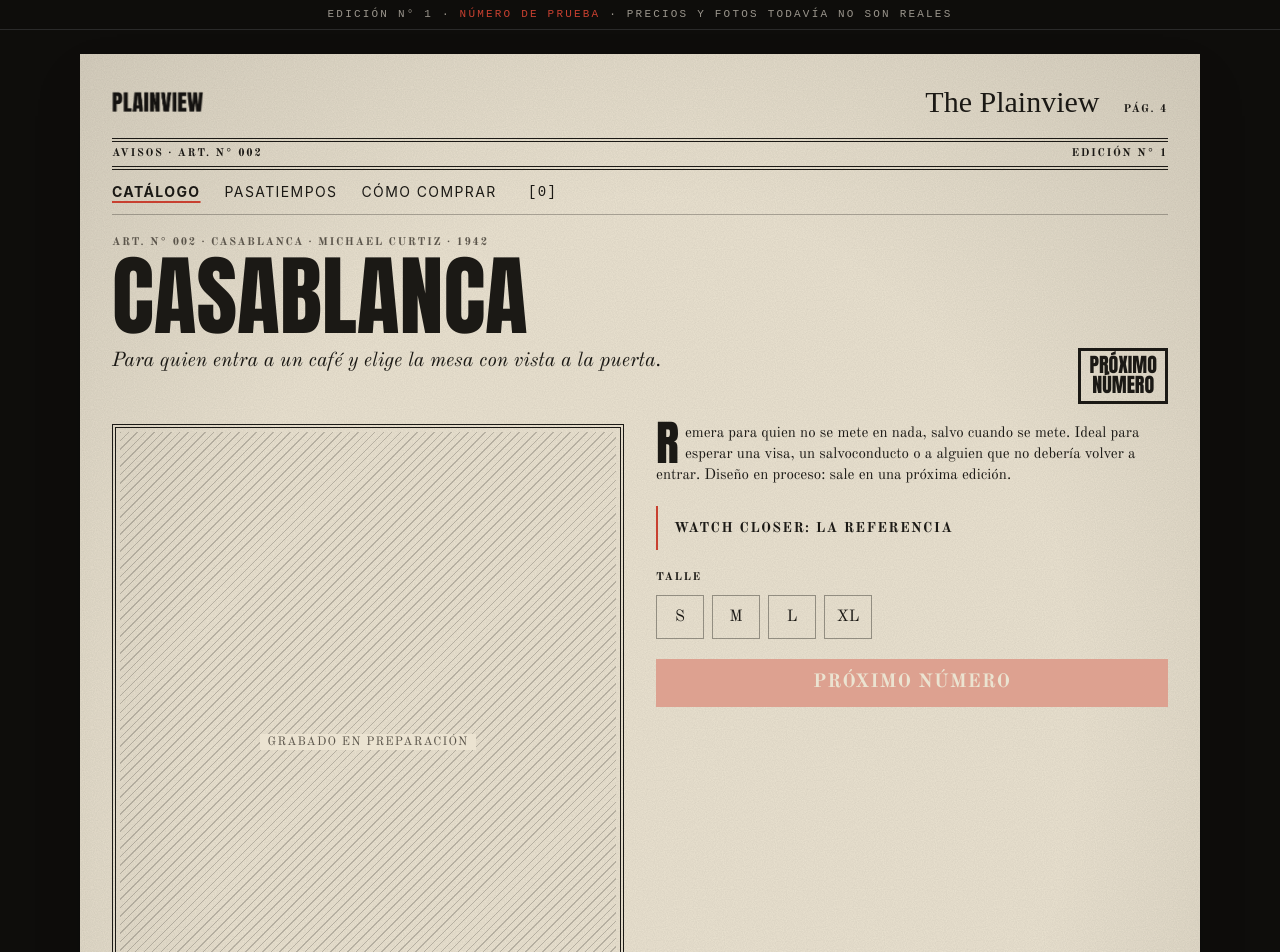
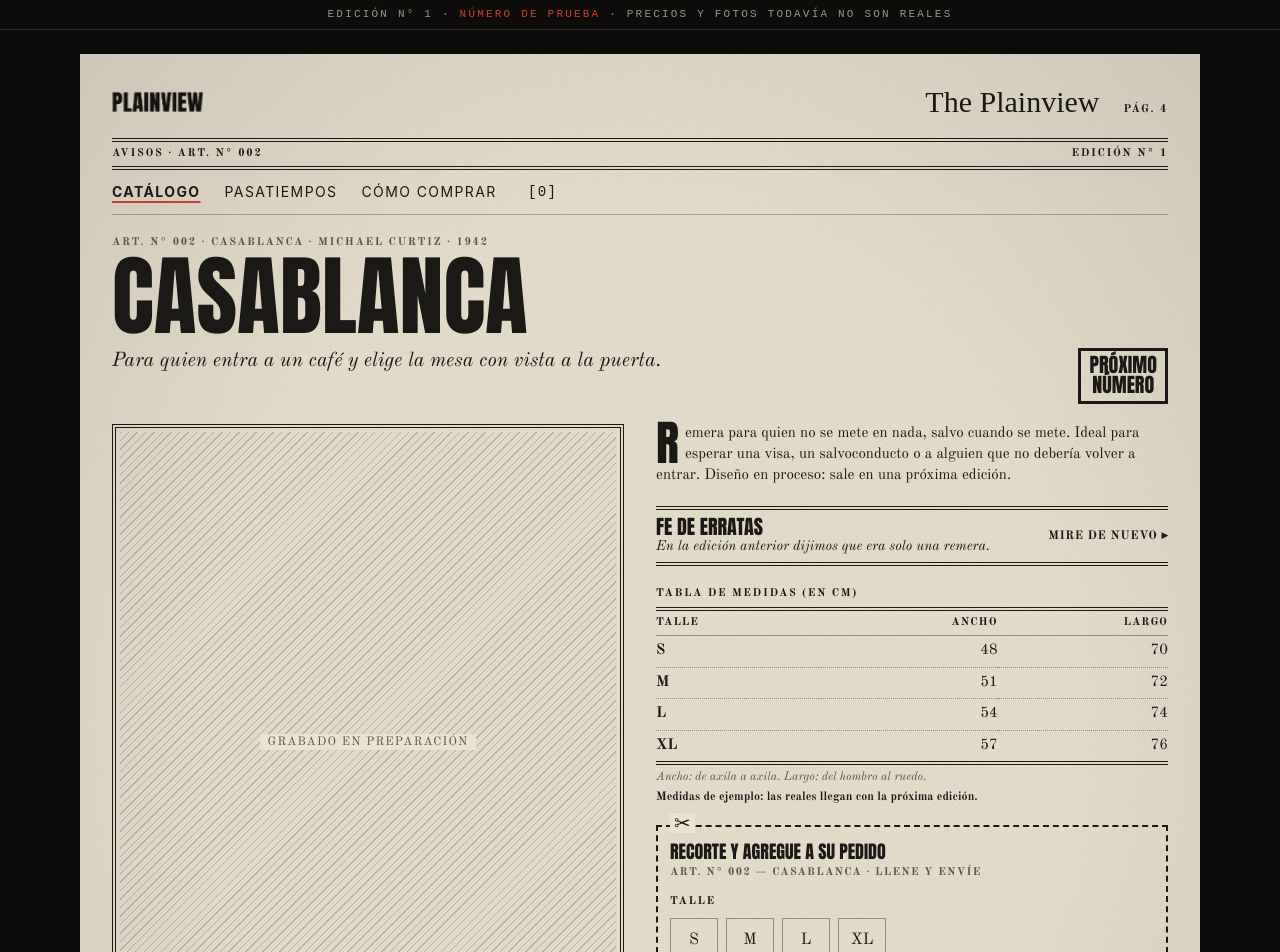
Before and after one commit to joacolongar/plainview-82, a React (Vite) app in the folder web/: page /catalogo/casablanca in a window 1280 px wide. Shown: the top 952 px of the page. Built offline with nearby package versions, Linux system fonts and the light colour scheme; a web font is replaced by a local one.

Commit message:
Suma Fe de erratas, tabla de medidas y cupón al aviso comercial
Co-Authored-By: Claude Opus 5.5 <noreply@anthropic.com>

```diff
--- /dev/null
+++ b/web/src/data/medidas.ts
@@ -0,0 +1,19 @@
+import type { Size } from './products'
+
+/**
+ * Medidas de las remeras por talle, en centímetros (iguales para todos los diseños).
+ * - ancho: de axila a axila, con la remera apoyada
+ * - largo: desde el punto más alto del hombro hasta el ruedo
+ *
+ * TODO: son DE EJEMPLO. Reemplazar por las medidas reales y pasar MEDIDAS_DE_EJEMPLO a false.
+ * Mientras sea true, la tabla avisa que no son las reales (nadie debería elegir talle con un dato inventado).
+ */
+export const MEDIDAS_DE_EJEMPLO = true
+
+export const MEDIDAS: Record<Size, { ancho: number; largo: number }> = {
+  S: { ancho: 48, largo: 70 },
+  M: { ancho: 51, largo: 72 },
+  L: { ancho: 54, largo: 74 },
+  XL: { ancho: 57, largo: 76 },
+  XXL: { ancho: 60, largo: 78 },
+}
--- a/web/src/pages/AvisoComercial.tsx
+++ b/web/src/pages/AvisoComercial.tsx
@@ -3,6 +3,7 @@ import { Link, Navigate, useParams } from 'react-router-dom'
 import Aviso from '../components/Aviso'
 import { useCart } from '../context/CartContext'
 import { avisoDeProducto } from '../data/anuncios'
+import { MEDIDAS, MEDIDAS_DE_EJEMPLO } from '../data/medidas'
 import { ESTADOS, getProduct, numeroArticulo, rutaAviso, type Product, type Size } from '../data/products'
 import NotFound from './NotFound'
 
@@ -11,8 +12,8 @@ const miles = new Intl.NumberFormat('es-AR') // 25000 → "25.000"
 /**
  * El aviso comercial de una remera, como en los catálogos de venta por correo del lejano oeste:
  * N° de artículo, titular enorme, precio en recuadro, grabado con epígrafe y texto de aviso.
- * Mobile-first: titular a todo el ancho; bajada y precio en una fila; comprar pegado abajo.
- * (La tabla de medidas y el cupón recortable llegan en S4b.)
+ * Mobile-first: titular a todo el ancho; bajada y precio en una fila; después grabado, texto, Fe de erratas,
+ * tabla de medidas y el cupón "Recorte y agregue a su pedido", con su botón pegado abajo.
  */
 export default function AvisoComercial() {
   const { slug = '' } = useParams()
@@ -57,12 +58,17 @@ export default function AvisoComercial() {
           <p className="font-display text-[15px] leading-snug text-pretty first-letter:float-left first-letter:mr-1.5 first-letter:font-headline first-letter:text-5xl first-letter:leading-[0.8]">
             {p.aviso}
           </p>
-          <details className="border-l-2 border-red pl-4">
-            <summary className="flex min-h-11 cursor-pointer items-center font-display text-sm font-bold uppercase tracking-widest">Watch closer: la referencia</summary>
-            <p className="mt-2 font-display text-[15px] italic text-print-muted">{p.reference}</p>
-          </details>
+          <FeDeErratas referencia={p.reference} />
+          <TablaMedidas talles={p.sizes} elegido={size} />
 
-          <fieldset>
+          {/* El cupón de los catálogos por correo: se "llena" y se agrega al pedido */}
+          <section aria-labelledby="cupon-titulo" className="relative border-2 border-dashed border-print px-3 pt-4 pb-3">
+            <span aria-hidden className="absolute -top-3.5 left-3 bg-paper px-1 text-xl leading-none">✂</span>
+            <h2 id="cupon-titulo" className="font-headline text-lg uppercase leading-none">Recorte y agregue a su pedido</h2>
+            <p className="mt-1 font-display text-[11px] font-bold uppercase tracking-[0.12em] text-print-muted">
+              Art. N° {numeroArticulo(p)} — {p.titular} · Llene y envíe
+            </p>
+            <fieldset className="mt-3">
               <legend className="mb-2 font-display text-[11px] font-bold uppercase tracking-[0.15em]">Talle</legend>
               <div className="flex flex-wrap gap-2">
                 {p.sizes.map((s) => (
@@ -76,9 +82,12 @@ export default function AvisoComercial() {
                   </button>
                 ))}
               </div>
+              <a href="#medidas" className="mt-1 inline-flex min-h-11 items-center font-display text-sm underline underline-offset-4">
+                ¿Qué talle soy? Ver medidas ↑
+              </a>
             </fieldset>
             {p.colors.length > 1 && (
-            <fieldset>
+              <fieldset className="mt-2">
                 <legend className="mb-2 font-display text-[11px] font-bold uppercase tracking-[0.15em]">Color</legend>
                 <div className="flex flex-wrap gap-2">
                   {p.colors.map((c) => (
@@ -94,10 +103,11 @@ export default function AvisoComercial() {
                 </div>
               </fieldset>
             )}
+          </section>
 
-          {/* sticky (no fixed): en mobile queda pegado abajo, al alcance del pulgar, mientras se lee el aviso,
-              y al llegar al final vuelve a su lugar sin tapar el pie de página */}
-          <div className="sticky bottom-0 -mx-3 space-y-2 border-t border-print/30 bg-paper px-3 pt-3 pb-[max(0.75rem,env(safe-area-inset-bottom))] md:static md:mx-0 md:border-0 md:p-0">
+          {/* El botón del cupón. sticky (no fixed): en mobile queda pegado abajo, al alcance del pulgar, mientras se
+              lee el aviso (aunque el cupón no esté a la vista), y al llegar al final vuelve a su lugar debajo del cupón */}
+          <div className="sticky bottom-0 -mx-3 mt-0! space-y-2 border-t border-print/30 bg-paper px-3 pt-3 pb-[max(0.75rem,env(safe-area-inset-bottom))] md:static md:mx-0 md:border-0 md:p-0">
             <button
               disabled={!canBuy}
               onClick={() => {
@@ -130,6 +140,57 @@ export default function AvisoComercial() {
   )
 }
 
+/** "Fe de erratas" del diario: la referencia escondida en la estampa se despliega con un toque (no depende de hover) */
+function FeDeErratas({ referencia }: { referencia: string }) {
+  return (
+    <details className="group border-y-4 border-double border-print py-1">
+      <summary className="flex min-h-11 cursor-pointer list-none items-center justify-between gap-3 [&::-webkit-details-marker]:hidden">
+        <span>
+          <span className="block font-headline text-xl uppercase leading-none">Fe de erratas</span>
+          <span className="block font-display text-sm italic leading-snug">En la edición anterior dijimos que era solo una remera.</span>
+        </span>
+        <span className="shrink-0 font-display text-xs font-bold uppercase tracking-wider">
+          Mire de nuevo <span aria-hidden className="inline-block motion-safe:transition-transform group-open:rotate-90">▸</span>
+        </span>
+      </summary>
+      <p className="mt-2 pb-1 font-display text-[15px] leading-snug">{referencia}</p>
+    </details>
+  )
+}
+
+/** Tabla de medidas de época: solo los talles de esta remera; resalta el elegido en el cupón */
+function TablaMedidas({ talles, elegido }: { talles: Size[]; elegido: Size | null }) {
+  return (
+    <section id="medidas" aria-labelledby="medidas-titulo" className="scroll-mt-4">
+      <h2 id="medidas-titulo" className="font-display text-[11px] font-bold uppercase tracking-[0.15em]">
+        Tabla de medidas (en cm)
+      </h2>
+      <table className="mt-1 w-full border-y-4 border-double border-print font-display text-[15px] tabular-nums">
+        <thead>
+          <tr className="border-b border-print/40 text-[11px] uppercase tracking-widest">
+            <th scope="col" className="py-1 text-left">Talle</th>
+            <th scope="col" className="py-1 text-right">Ancho</th>
+            <th scope="col" className="py-1 text-right">Largo</th>
+          </tr>
+        </thead>
+        <tbody>
+          {talles.map((t) => (
+            <tr key={t} className={`border-b border-dotted border-print/40 last:border-0 ${elegido === t ? 'bg-print/10 font-bold' : ''}`}>
+              <th scope="row" className="py-1 text-left">{t}</th>
+              <td className="py-1 text-right">{MEDIDAS[t].ancho}</td>
+              <td className="py-1 text-right">{MEDIDAS[t].largo}</td>
+            </tr>
+          ))}
+        </tbody>
+      </table>
+      <p className="mt-1 font-display text-xs italic text-print-muted">Ancho: de axila a axila. Largo: del hombro al ruedo.</p>
+      {MEDIDAS_DE_EJEMPLO && (
+        <p className="mt-1 font-display text-xs font-bold">Medidas de ejemplo: las reales llegan con la próxima edición.</p>
+      )}
+    </section>
+  )
+}
+
 /** Precio en recuadro, con el "$" chico y alto como en la referencia. Sin precio todavía: "Próximo número" */
 function Precio({ p }: { p: Product }) {
   const conPrecio = p.status !== 'proximamente' && p.price > 0
```
Also changed, not shown: 1 other file (tests, documents, lock files or other folders). Lines whose indentation alone changed are shown as unchanged.
